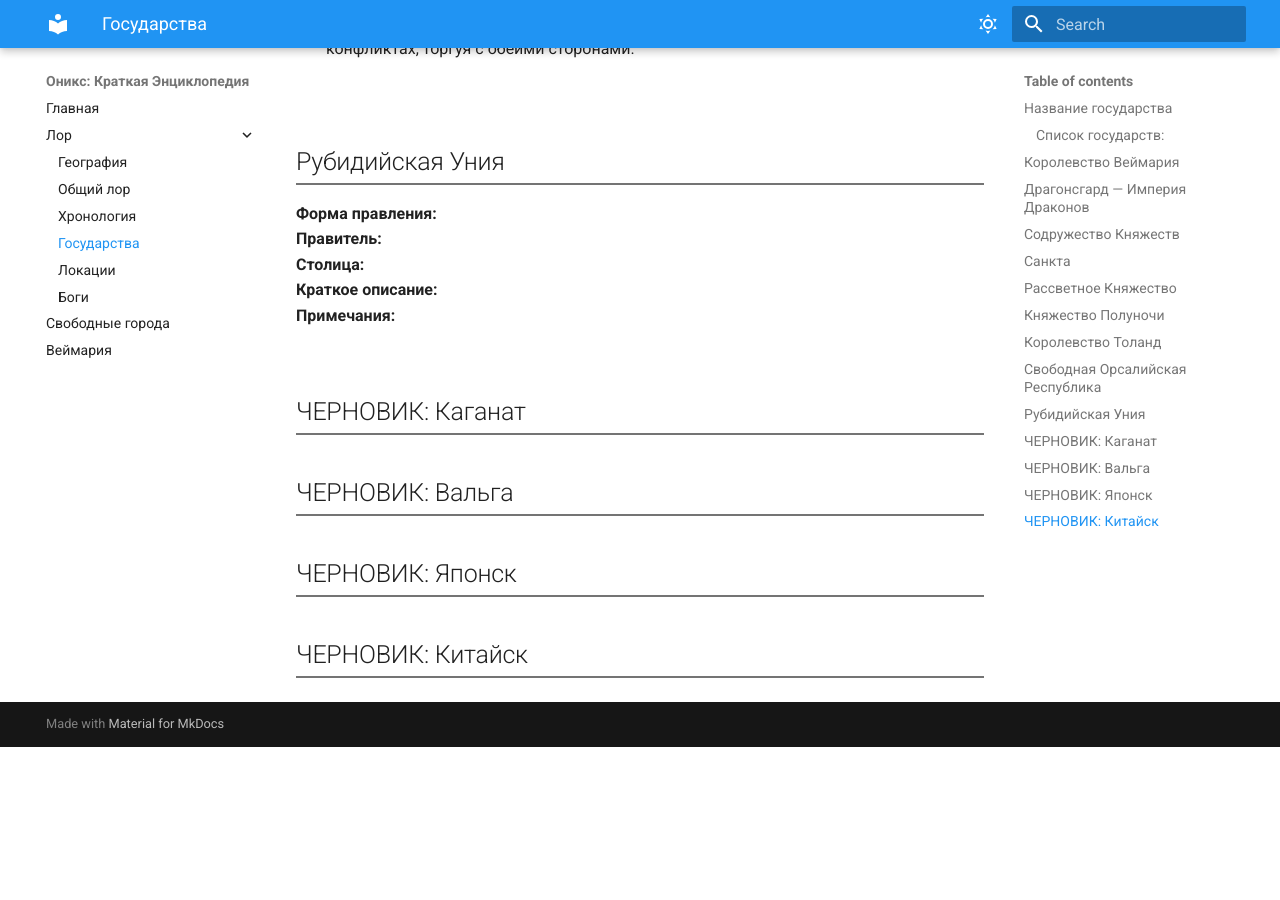
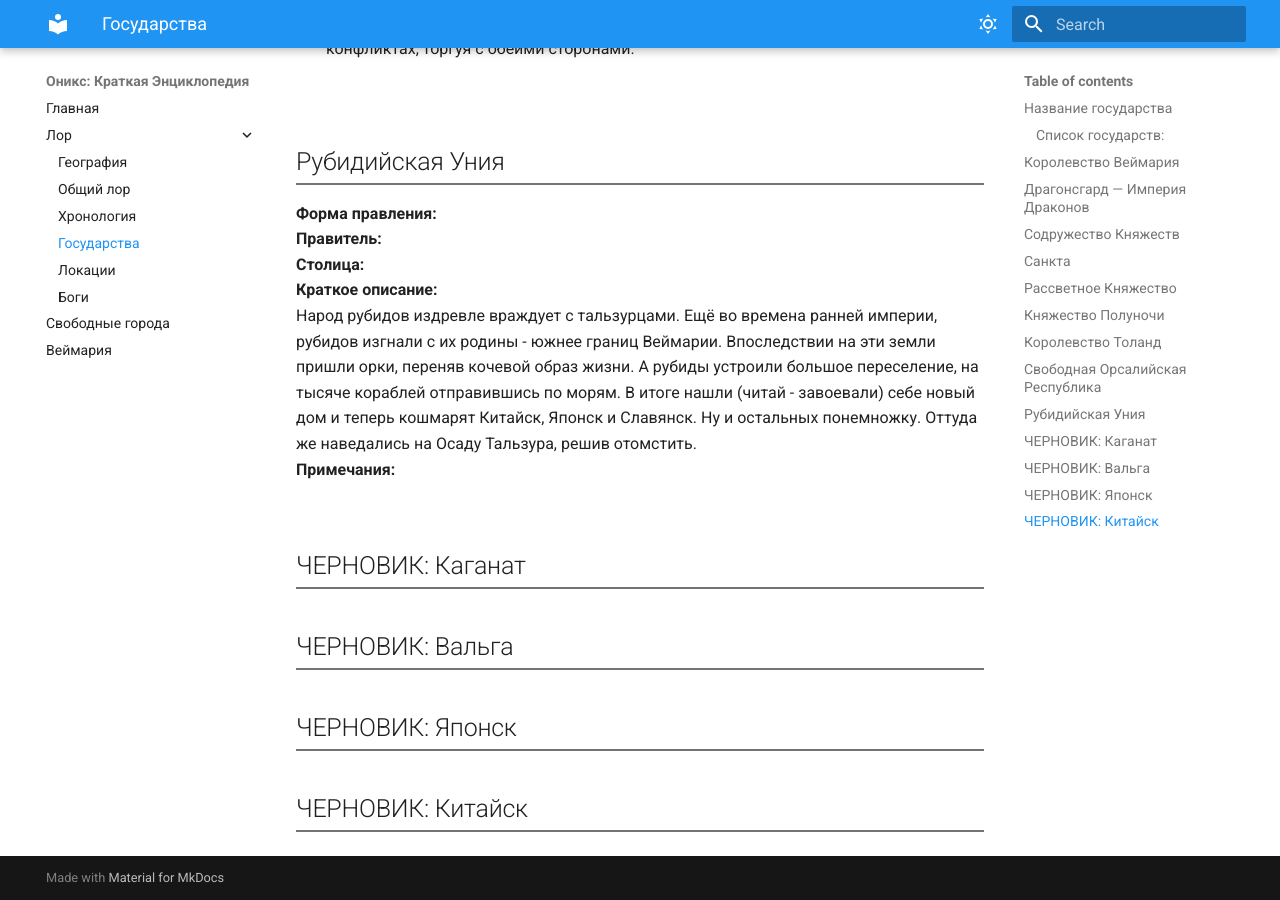
Before and after one commit to EternalDrifter/onyx, an MkDocs documentation site: the page built from docs/lore/countryis.md, in a window 1280 px wide and 900 px high, scrolled down 5030 px. Built offline with MkDocs 1.6.1 and Material for MkDocs 9.7.7, drawn with Linux system fonts in a browser that asks for light colours; before the commit the page ends 5777 px from its top, so only the background shows below that; part of the change alters nothing that is shown; some of the changed text lies outside the part shown.

Commit message:
Update: 19.09.2025 21:58:45,15

```diff
--- a/docs/lore/countryis.md
+++ b/docs/lore/countryis.md
@@ -28,7 +28,7 @@
 
 ## Королевство Веймария {#1}
 **Форма правления:** монархия <br>
-**Правитель:** Десимий Веймар <br>
+**Правитель:** *Король* Десимий Веймар <br>
 **Столица:** Тальзур <br>
 **Краткое описание:**  <br>
 Вы здесь. <br>
@@ -55,7 +55,7 @@
 
 ## Драгонсгард — Империя Драконов {#2}
 **Форма правления:** де-юре - абсолютная республика, де-факто - диктатура  <br>
-**Правитель:** Этаморн Алое Пламя  <br>
+**Правитель:** *Император* Этаморн Алое Пламя  <br>
 **Столица:** Доломин  <br>
 **Краткое описание:**  <br>
 Колониальная империя с мощной централизованной властью. За потомками драконов закреплены расширенные права и обязанности, они являются местной аристократией. Фактически в империи широко влияние кланов драконорожденных, полу-драконов и иных разумных, в которых течёт соответствующая кровь. <br> Существует отдельная каста Кобольдов, которые фактически являются привелигерованными рабами и слугами, оставаясь одной из самых многочисленных рас, населяющих страну. <br>
@@ -70,7 +70,7 @@
 
 ## Содружество Княжеств {#3}
 **Форма правления:** конфедерация, монархия  <br>
-**Правитель:** Великий Князь Константин  <br>
+**Правитель:** *Великий Князь* Константин  <br>
 **Столица:** Град <br>
 **Краткое описание:**  <br>
 Несколько практически независимых княжеств, объединённых под в одну державу. Расположены на маленьком континенте Праземия, на северо-востоке, полностью занимают его, из-за чего выбить их оттуда очень сложно. <br>
@@ -92,7 +92,7 @@
 
 ## Санкта {#4}
 **Форма правления:** Теократия <br>
-**Правитель:** Эварист <br>
+**Правитель:** *Святовластитель* Эварист <br>
 **Столица:** Агъё <br>
 **Краткое описание:**  <br>
 Унитарная теократия, где религия не просто основа власти, но сама её суть. Страной правит **Святовластитель** — верховный жрец, считающийся живым орудием воли божества, а в этом ему помогает **Святой Престол** - высший религиозный совет. Все институты подчинены Церкви, светское право существует лишь как приложение к священному канону. <br>
@@ -108,7 +108,7 @@
 
 ## Рассветное Княжество {#5}
 **Форма правления:** Монархия <br>
-**Правитель:** Калейр Мальтри (Золотой Венец) <br>
+**Правитель:** *Князь* Калейр Мальтри (Золотой Венец) <br>
 **Столица:** Солария <br>
 **Краткое описание:**  <br>
 Государство солнечных эльфов. Уже много веков ведут вялотекущую, по меркам маложивущих рас, войну со своими бывшими братьями. <br>
@@ -120,7 +120,7 @@
 
 ## Княжество Полуночи {#6}
 **Форма правления:**  Монархия  <br>
-**Правительница:** Исиль Андюан (Закат) <br>
+**Правительница:** *Княгиня* Исиль Андюан (Закат) <br>
 **Столица:** Лунария <br>
 **Краткое описание:**  <br>
 Государство лунных эльфов. Уже много веков ведут вялотекущую, по меркам маложивущих рас, войну со своими бывшими братьями <br>
@@ -163,6 +163,7 @@
 **Правитель:**  <br>
 **Столица:**  <br>
 **Краткое описание:**  <br>
+Народ рубидов издревле враждует с тальзурцами. Ещё во времена ранней империи, рубидов изгнали с их родины - южнее границ Веймарии. Впоследствии на эти земли пришли орки, переняв кочевой образ жизни. А рубиды устроили большое переселение, на тысяче кораблей отправившись по морям. В итоге нашли (читай - завоевали) себе новый дом и теперь кошмарят Китайск, Японск и Славянск. Ну и остальных понемножку. Оттуда же наведались на Осаду Тальзура, решив отомстить. <br>
 **Примечания:** <br>
 <br>
 
```
Also changed, not shown: docs/images/alis.png (added), docs/images/jack.jpg (added), docs/images/just.png (added), site/lore/countryis/index.html, site/search/search_index.json, site/sitemap.xml, 2 other files.
